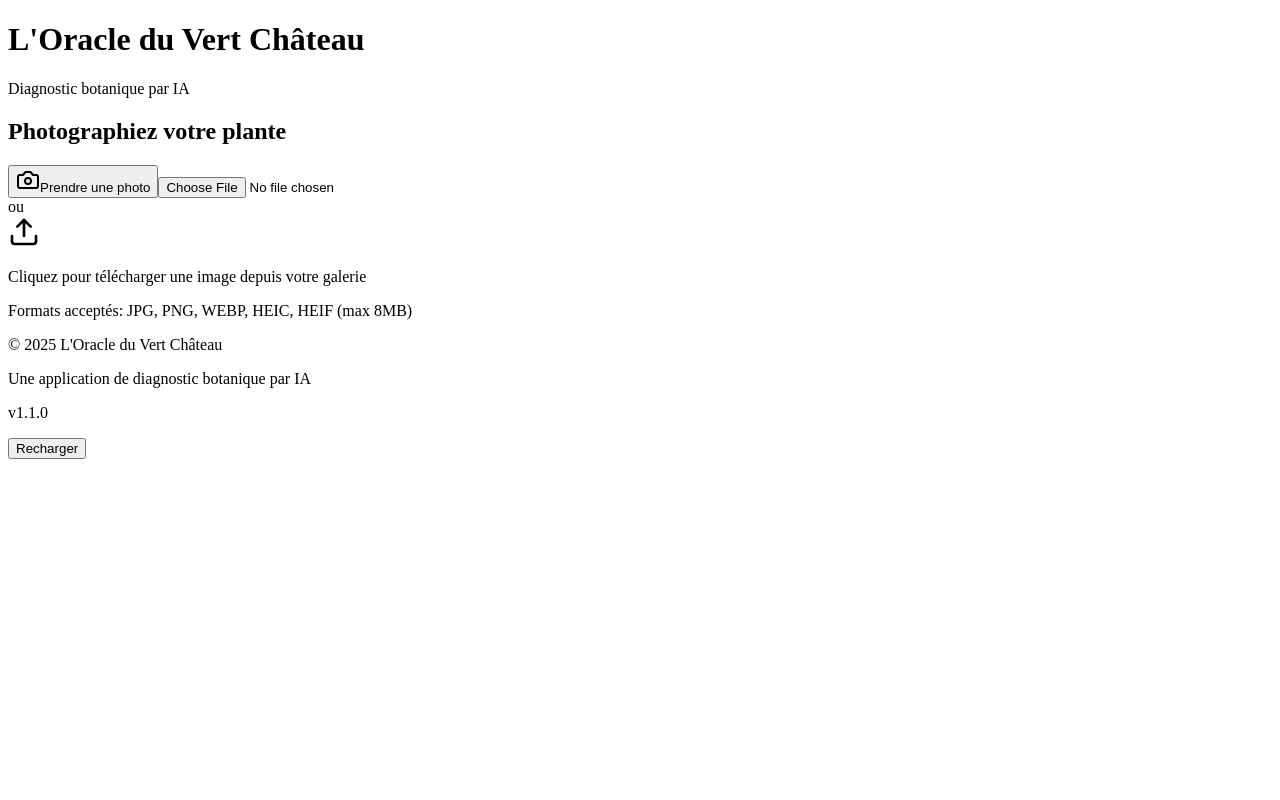
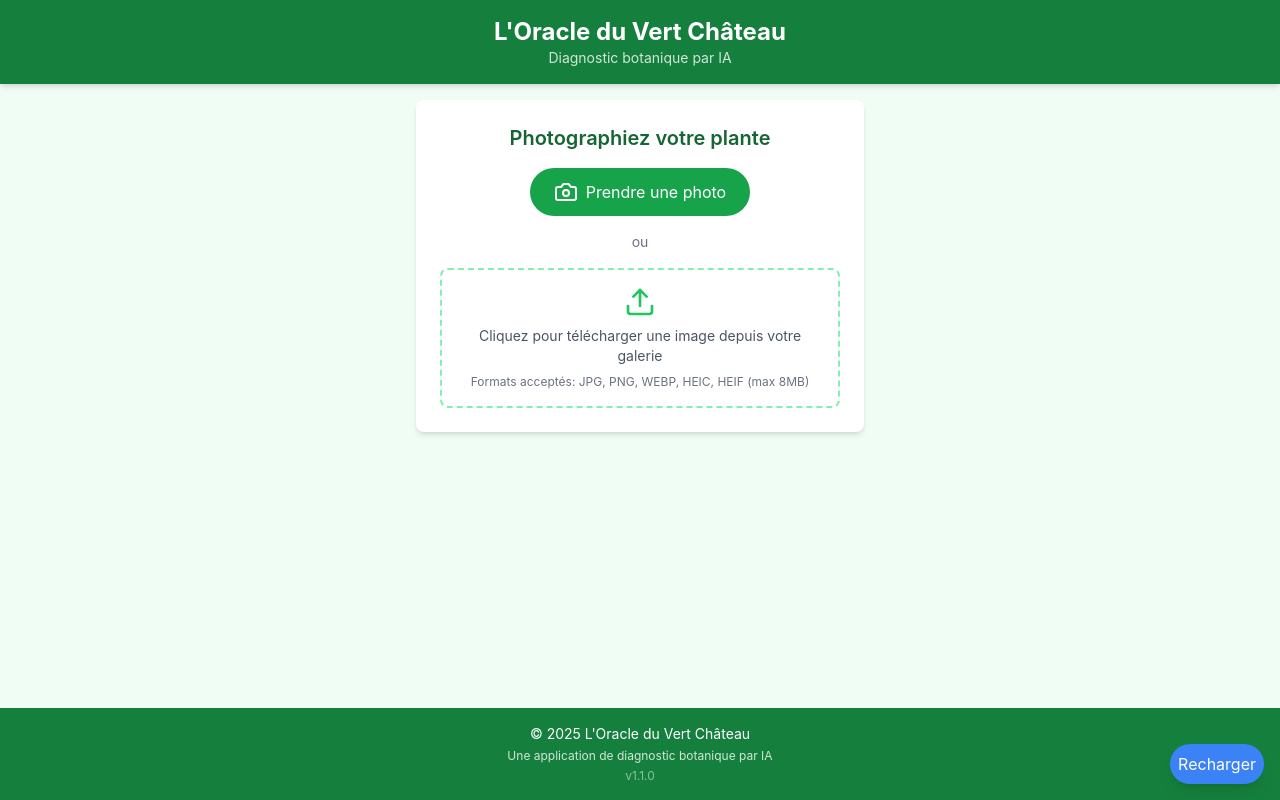
Before and after one commit to pgranchamp/oracle_vert, a Next.js app: page / in a window 1280 px wide. Built offline with nearby package versions, Linux system fonts and the light colour scheme.

Commit message:
Create _app.js

```diff
--- /dev/null
+++ b/src/pages/_app.js
@@ -0,0 +1,26 @@
+import '../styles/globals.css';
+
+// Ajouter une variable de version pour forcer le rechargement des ressources
+const APP_VERSION = '1.1.1'; // Incrémenté pour forcer un rechargement
+
+function MyApp({ Component, pageProps }) {
+  // Forcer le rechargement des ressources côté client lors du premier rendu
+  if (typeof window !== 'undefined') {
+    // Vérifier si la version de l'application a changé
+    const storedVersion = localStorage.getItem('app_version');
+    if (storedVersion !== APP_VERSION) {
+      // Mettre à jour la version stockée
+      localStorage.setItem('app_version', APP_VERSION);
+
+      // Forcer le rechargement de la page sans cache
+      if (storedVersion) { // Ne pas recharger lors de la première visite
+        console.log('Nouvelle version détectée, rechargement...');
+        window.location.reload(true);
+      }
+    }
+  }
+
+  return <Component {...pageProps} />;
+}
+
+export default MyApp;
```
